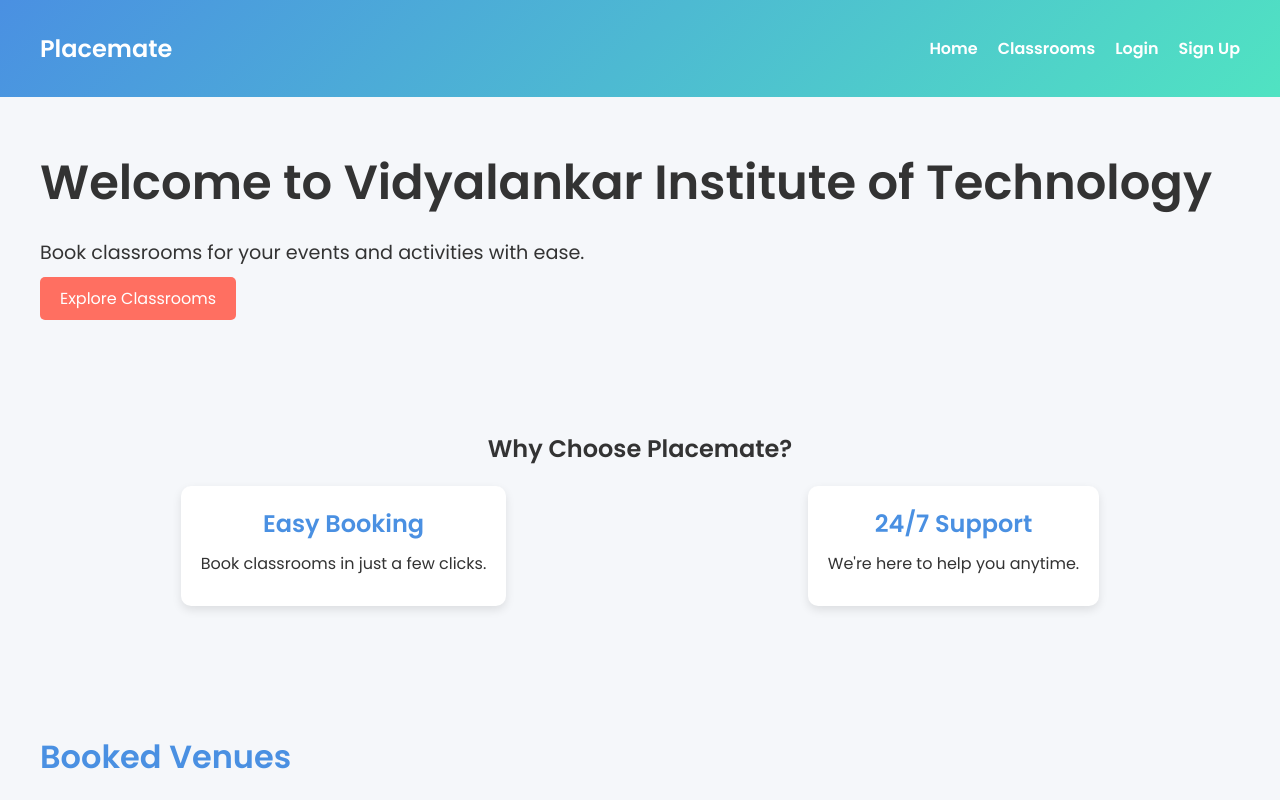
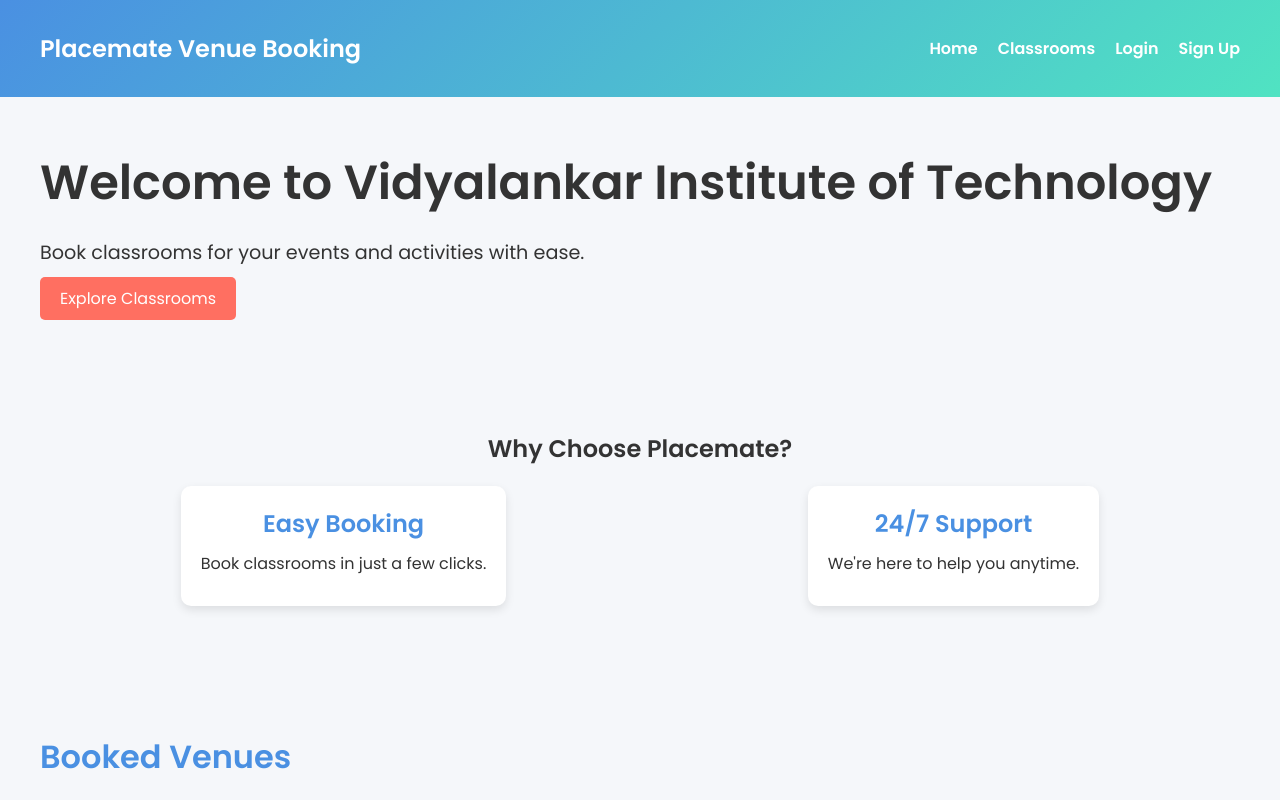
Before and after one commit to Arunimaaaaa/Placemate, a plain HTML site: page Index.html in a window 1280 px wide. Shown: the top 800 px of the page. Drawn offline with Linux system fonts and the light colour scheme.

Commit message:
Fix HTML encoding issues in Index.html

```diff
--- a/Index.html
+++ b/Index.html
@@ -10,7 +10,7 @@
 <body>
   <header>
     <nav>
-      <div class="logo">Placemate</div>
+      <div class="logo">Placemate Venue Booking</div>
       <ul>
         <li><a href="index.html">Home</a></li>
         <li><a href="venues.html">Classrooms</a></li>
```
